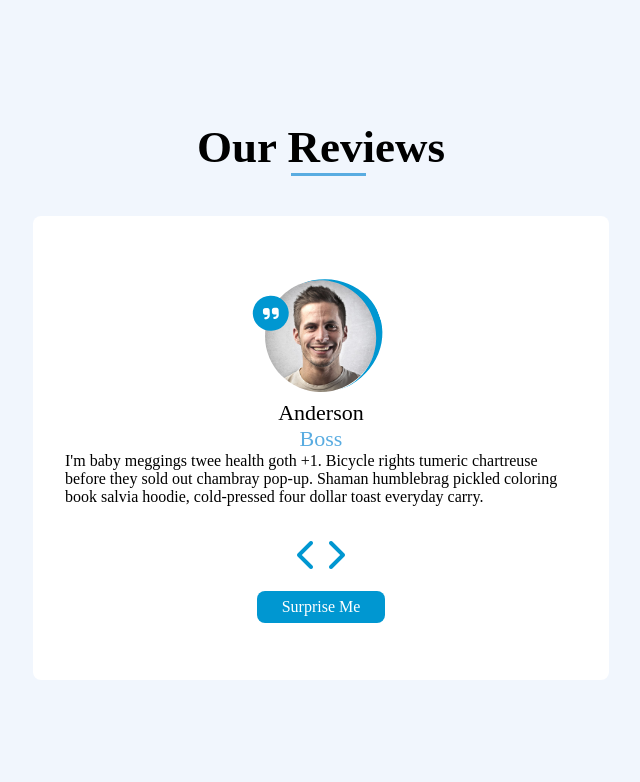
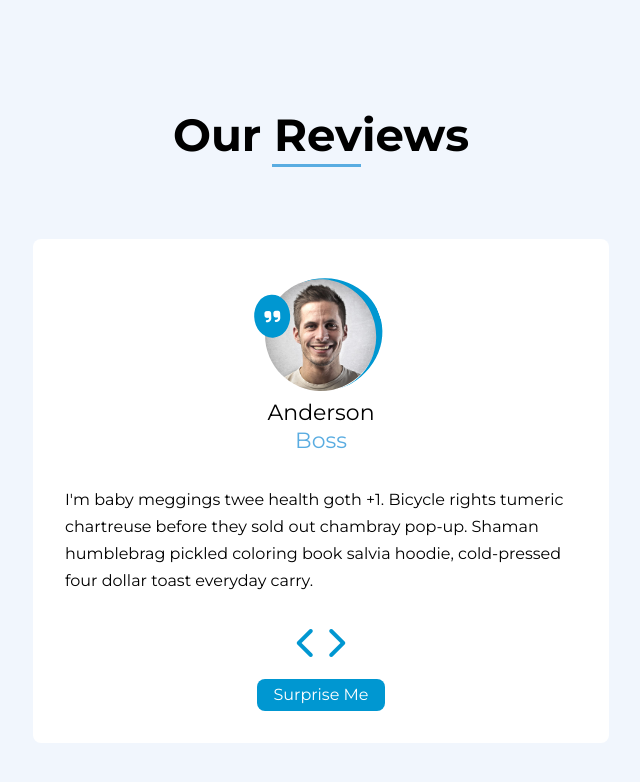
Before and after one commit to s4shubham20/reviews-in-js, a plain HTML site: page index.html in a window 1280 px wide. Shown: the whole page, without its empty margins (319-959 px from the left). Drawn offline with Linux system fonts and the light colour scheme.

Commit message:
change in user info section

```diff
--- a/index.html
+++ b/index.html
@@ -5,6 +5,7 @@
     <meta name="viewport" content="width=device-width, initial-scale=1.0">
     <title>Reviews Section in JS</title>
     <link rel="stylesheet" href="https://cdnjs.cloudflare.com/ajax/libs/font-awesome/6.5.1/css/all.min.css"/>
+    <link href="https://fonts.googleapis.com/css2?family=Montserrat:ital,wght@0,100..900;1,100..900&display=swap" rel="stylesheet"/>
     <link rel="stylesheet" href="style.css"/>
 </head>
 <body>
--- a/style.css
+++ b/style.css
@@ -1,6 +1,7 @@
 *{
     margin: 0px;
     padding: 0px;
+    font-family: "Montserrat", sans-serif;
 }
 
 body{
@@ -22,7 +23,7 @@ h2{
 #header p{
     border-bottom:3px solid #59ace1;
     width: 30%;
-    margin: 0rem 5.9rem 0rem;
+    margin: 1rem 6.2rem 0rem;
 }
 .review-section{
     max-width: 40%;
@@ -46,6 +47,7 @@ h2{
     max-width: 7rem;
     object-fit: cover;
     border-radius: 50%;
+/*    mix-blend-mode:multiply;*/
 }
 
 .shadow{
@@ -91,6 +93,10 @@ h2{
     color: #0097d1;
 
 }
+div:has(#info){
+    margin-top: 2rem;
+    line-height: 1.7rem;
+}
 
 #next-button:hover, #prev-button:hover, #random-button:hover{
     cursor: pointer;
```
Also changed, not shown: image/tiger.jpg (added).
